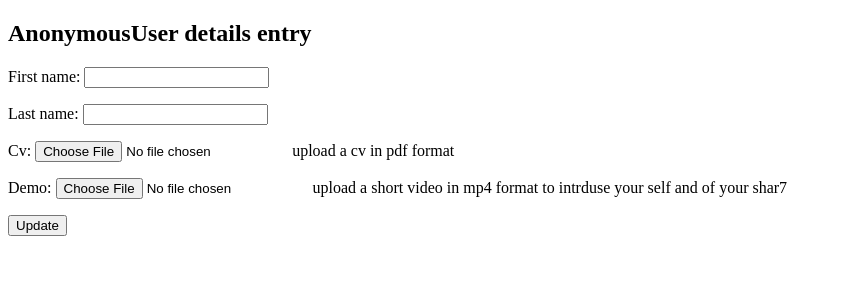
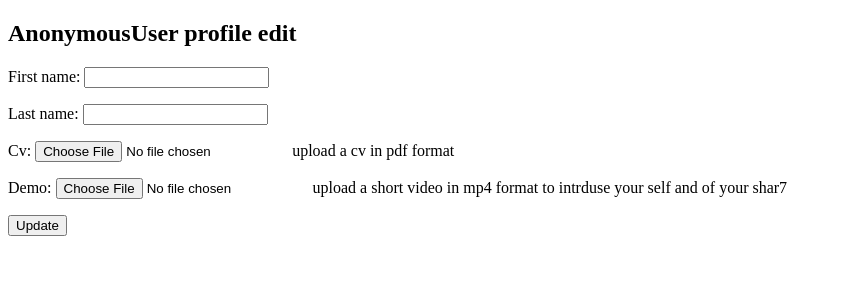
Before and after one commit to mahmoud15670/FP-web-cs50, a Django app: template final_project/coursation/templates/teacher_detsil_entry.html in a window 1280 px wide. Shown: the part 26-326 px from the top of the page, without its empty margins (0-842 px from the left). Run offline with Django 5.2, Linux system fonts and the light colour scheme; the template is opened without the code that fills it: values that come from a table or form of the project are taken from there, others are empty.

Commit message:
Wed, Sep 4, 2024, 8:56 PM +02:00

```diff
--- a/final_project/coursation/templates/teacher_detsil_entry.html
+++ b/final_project/coursation/templates/teacher_detsil_entry.html
@@ -1,7 +1,7 @@
 {% extends 'layout.html' %}
 
 {% block body %}
-    <h2>{{user}} details entry</h2>
+    <h2>{{user}} profile edit</h2>
     <form enctype="multipart/form-data" method="post">
         {% csrf_token %}
         {{ form.as_p }}
```
